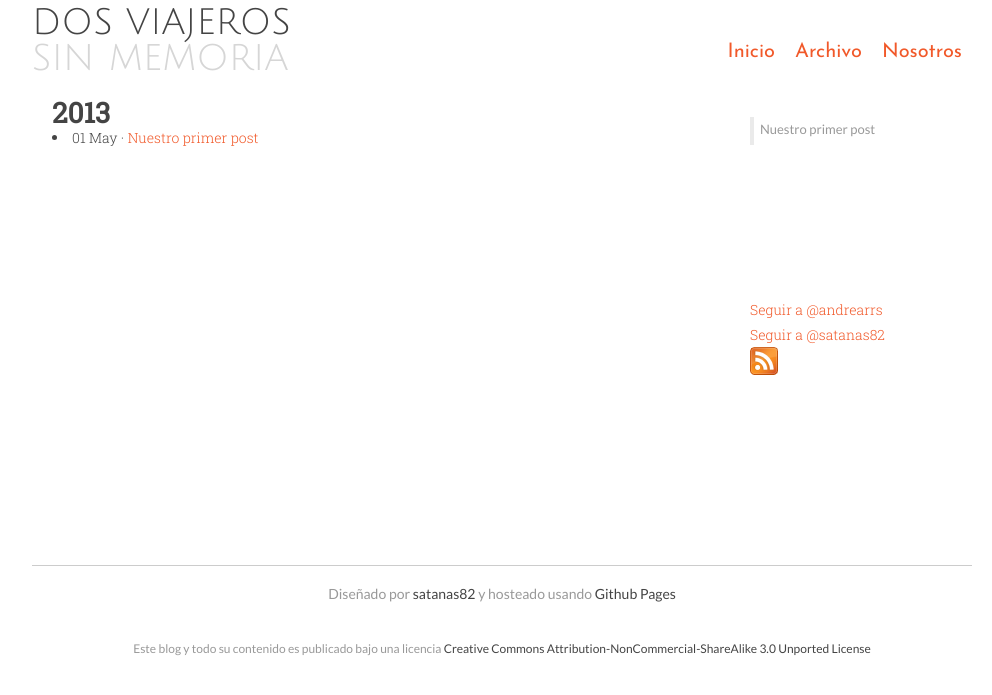
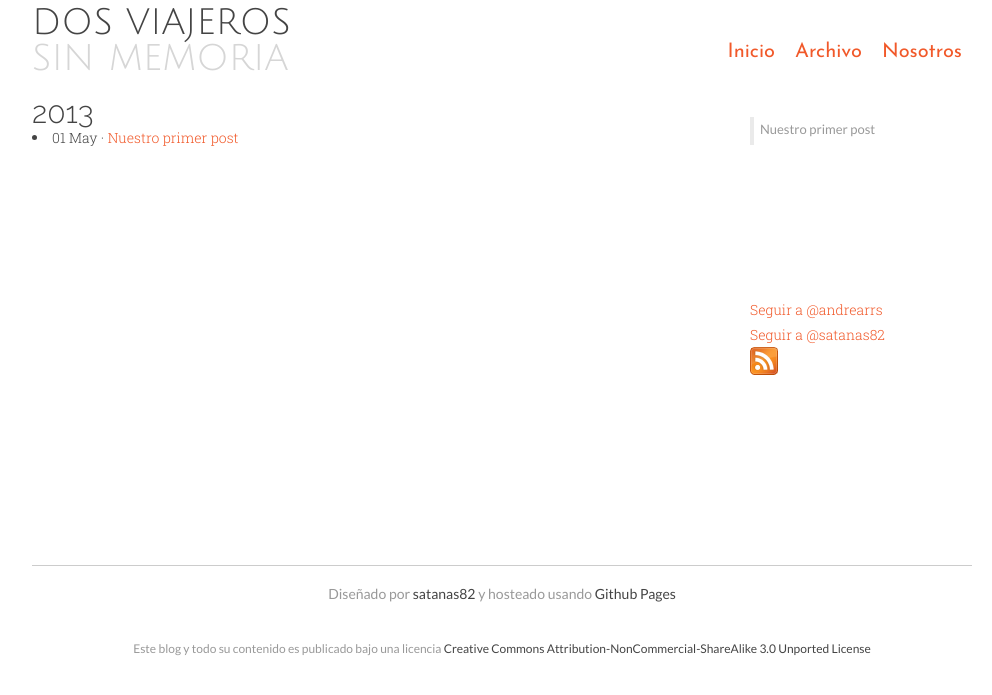
Before and after one commit to satanas/dosviajeros, a Jekyll site: the page built from archive.html, in a window 1280 px wide. Shown: the top 695 px of the page, without its empty margins (138-1130 px from the left). Built offline with Jekyll 4.4.1, drawn with Linux system fonts in a browser that asks for light colours; Markdown is read by kramdown in place of the engine named in the settings; comment, search, counter and statistics services are not loaded.

Commit message:
More improvements to archive list

```diff
--- a/stylesheets/style.css
+++ b/stylesheets/style.css
@@ -188,7 +188,13 @@ label.image-description {
 
 /* Archive */
 
-#archive-list ul {
+#archive-list h1 {
+    font-family: 'Raleway', sans-serif;
+    font-weight: 300;
+    font-size: 30px;
+}
+
+#archive-list {
     margin-left: 0px;
 }
 
```
